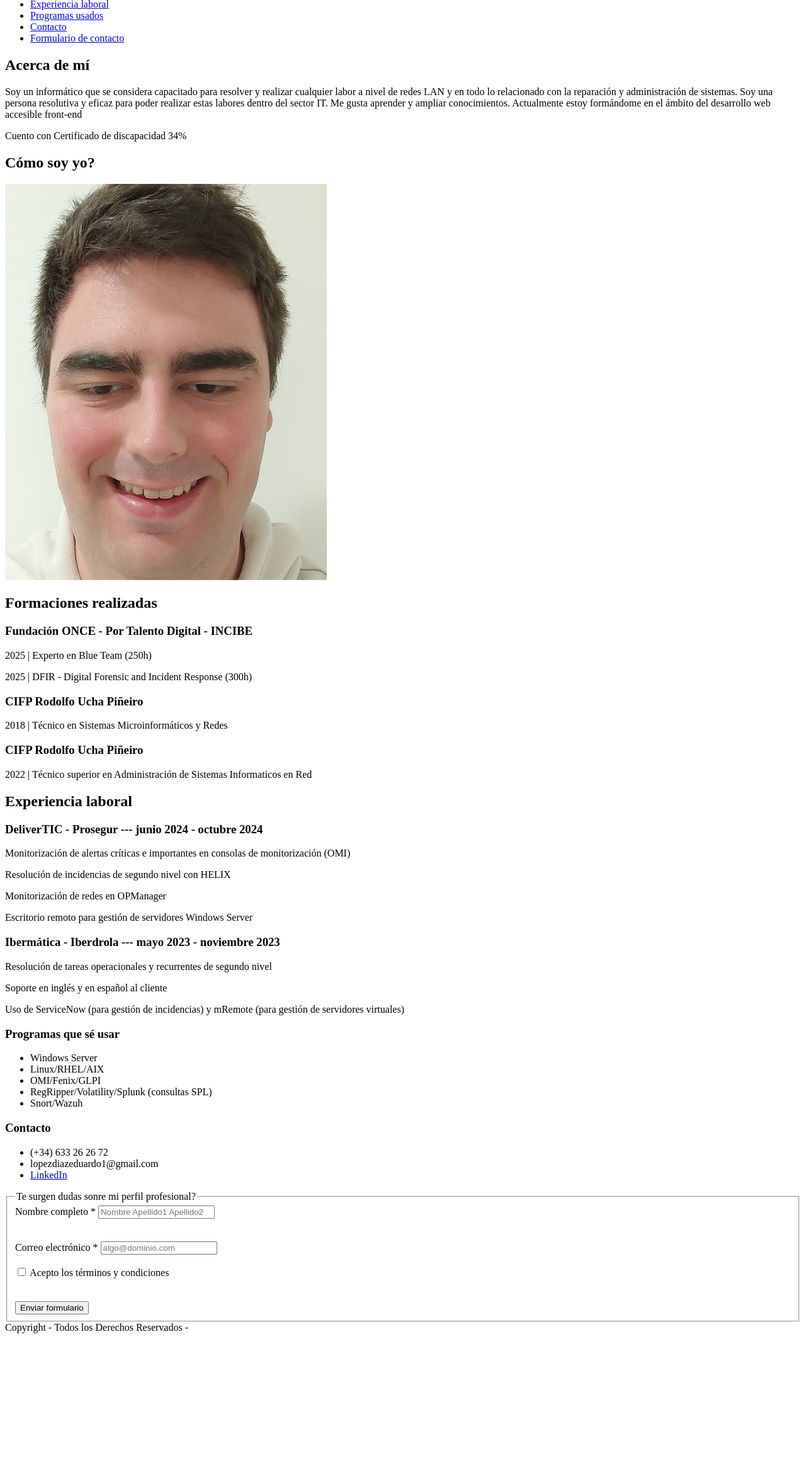
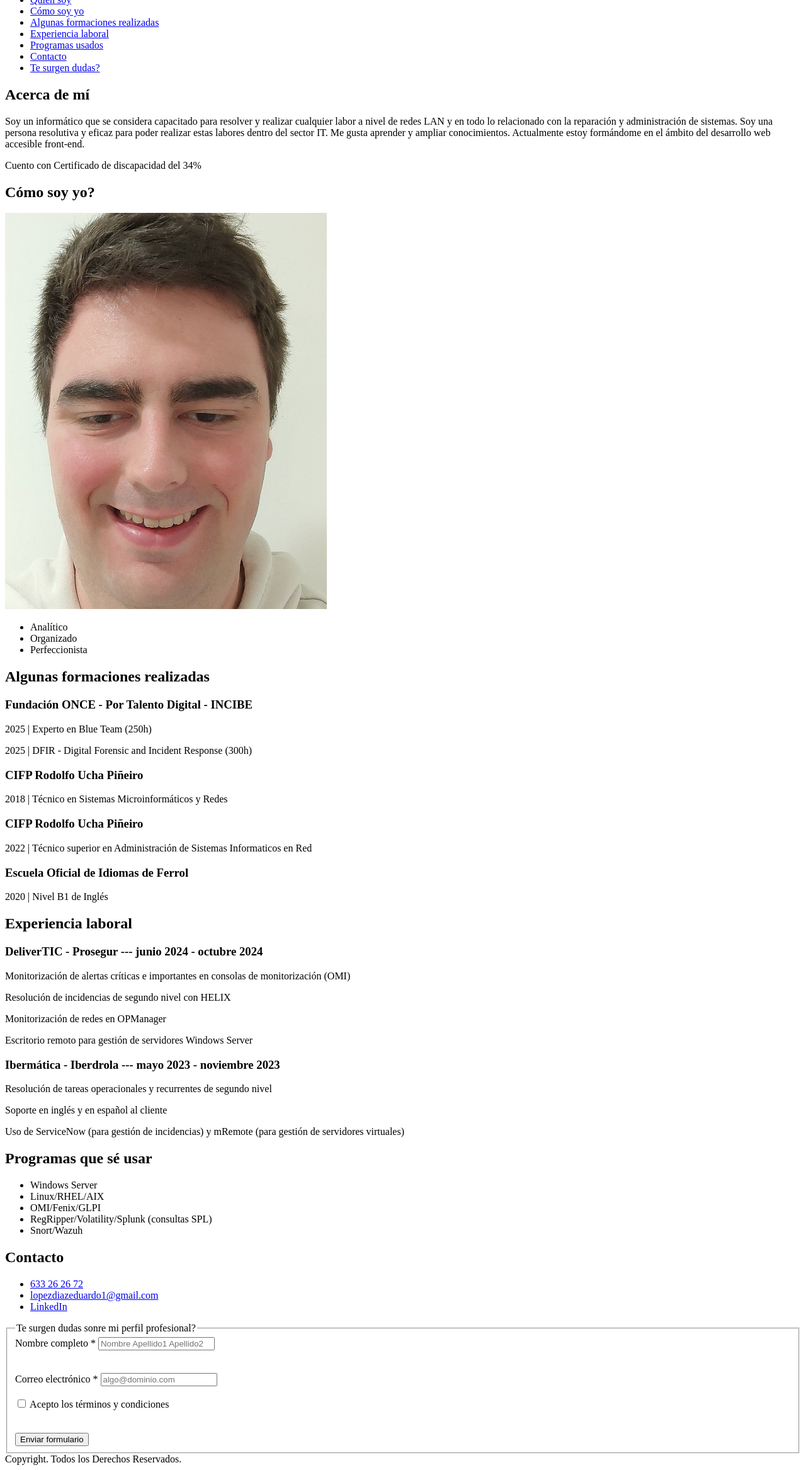
Before and after one commit to eduardold9/practicas_html_css_js, a plain HTML site: page CVAccesible.html in a window 1280 px wide. Shown: the part 136-2470 px from the top of the page at 63% size. Before the commit the page ends 2261 px from the top, so only its background shows below. Drawn offline with Linux system fonts and the light colour scheme.

Commit message:
Subida inicial de prácticas de HTML

```diff
--- a/CVAccesible.html
+++ b/CVAccesible.html
@@ -3,28 +3,29 @@
 <head>
     <meta charset="UTF-8">
     <meta name="viewport" content="width=device-width, initial-scale=1.0">
-    <title>Eduardo Lopez Diaz CV Accesible</title>
+    <title>Eduardo Lopez Diaz - CV Accesible</title>
 </head>
 <body>
 <h1> Eduardo López Díaz - CV Accesible </h1>
 
 <main>
 <nav>
+<h2> Contenidos </h2>
   <ul>
-    <li><a href="#acercade"  title="MI biografía profesional">Quién soy</a></li>
+    <li><a href="#acerca_de"  title="MI biografía profesional">Quién soy</a></li>
     <li><a href="#foto_perfil"  title="Mi foto de perfil">Cómo soy yo</a></li>
-    <li><a href="#formaciones_realizadas"  title="Algunas formaciones realizadas relevantes">Formaciones realizadas</a></li>
+    <li><a href="#formaciones_realizadas"  title="Algunas formaciones realizadas relevantes">Algunas formaciones realizadas</a></li>
     <li><a href="#experiencia_laboral"  title="Experiencia laboral">Experiencia laboral</a></li>
     <li><a href="#programas"  title="Repositorio de programas">Programas usados</a></li>
     <li><a href="#contacto" title="Más información">Contacto</a></li>
-    <li><a href="#formulario" title="Quieres saber más sobre mí?">Formulario de contacto</a></li>
+    <li><a href="#formulario" title="Quieres saber más sobre mí?">Te surgen dudas?</a></li>
 
   </ul>
 </nav>
 </main>
 
 <section>
-    <h2 id="acercade"> Acerca de mí </h2>
+    <h2 id="acerca_de"> Acerca de mí </h2>
 	<article>
 		<p> Soy un informático que se considera
 			capacitado para resolver y realizar
@@ -36,13 +37,19 @@
 			gusta aprender y ampliar
 			conocimientos.
 			Actualmente estoy formándome en el ámbito
-			del desarrollo web accesible front-end </p>
-			<p> Cuento con Certificado de discapacidad 34% </p>
+			del desarrollo web accesible front-end. </p>
+			<p> Cuento con Certificado de discapacidad del 34% </p>
 		</article>
 <aside id="foto_perfil"> <h2> Cómo soy yo? </h2>
-<img src="imagenes/EduardoLopezDiaz_FotoPerfil.JPG"> </asideimg>
+<img src="imagenes/EduardoLopezDiaz_FotoPerfil.JPG" alt="Mi foto de perfil"> </img>
+<ul>
+	<li> Analítico </li>
+	<li> Organizado </li>
+	<li> Perfeccionista </li>
+</ul>
+
 </aside>
-<h2 id="formaciones_realizadas"> Formaciones realizadas </h2>
+<h2 id="formaciones_realizadas"> Algunas formaciones realizadas </h2>
 <h3> Fundación ONCE - Por Talento Digital - INCIBE </h3>
 		<p>2025 | Experto en Blue Team (250h) </p>
 			<p>2025 | DFIR - Digital Forensic and Incident Response (300h) </p>
@@ -50,7 +57,8 @@
 			<p>2018 | Técnico en Sistemas Microinformáticos y Redes </p>
 		<h3>CIFP Rodolfo Ucha Piñeiro </h3>
 			<p>2022 | Técnico superior en Administración de Sistemas Informaticos en Red </p>
-</p>
+		<h3>Escuela Oficial de Idiomas de Ferrol </h3>
+			<p>2020 | Nivel B1 de Inglés </p>
 </section>
 <section id="imagenes">
   	<h2 id="experiencia_laboral"> Experiencia laboral </h2>
@@ -61,14 +69,12 @@
 			<p>Monitorización de redes en OPManager </p>
 			<p>Escritorio remoto para gestión de servidores Windows Server </p>
 		<h3> Ibermática - Iberdrola --- mayo 2023 - noviembre 2023 </h3>
-<p>Resolución de tareas operacionales y recurrentes de segundo nivel
-</p>
+			<p>Resolución de tareas operacionales y recurrentes de segundo nivel</p>
 			<p>Soporte en inglés y en español al cliente </p>
-<p> Uso de ServiceNow (para gestión de incidencias) y mRemote (para
-gestión de servidores virtuales) </p>
+			<p> Uso de ServiceNow (para gestión de incidencias) y mRemote (para gestión de servidores virtuales) </p>
 		</section>
 <section>
-	<h3 id="programas"> Programas que sé usar </h3>
+	<h2 id="programas"> Programas que sé usar </h2>
 	<ul>
 		<li>Windows Server </li>
 		<li>Linux/RHEL/AIX </li>
@@ -79,14 +85,13 @@ gestión de servidores virtuales) </p>
 </section>
 
 <section>
-	<h3 id="contacto"> Contacto </h3>
+	<h2 id="contacto"> Contacto </h2>
 	<ul>
-		<li> (+34) 633 26 26 72 </li>
-		<li> lopezdiazeduardo1@gmail.com </li>
+		<li> <a href="tel:633262672"> 633 26 26 72 </a></li>
+		<li> <a href="mailto:lopezdiazeduardo1@gmail.com" >lopezdiazeduardo1@gmail.com </a> </li>
 		<li> <a href="https://www.linkedin.com/in/eduardo-lopez-diaz-8134a9251/"> LinkedIn </a> </li>
 		</ul>
 </section>
-
 
 <form action="#" method="post" id="formulario">
  <fieldset>
@@ -104,13 +109,13 @@ gestión de servidores virtuales) </p>
  </div>
 	<br>
 <label>
-  <input type="checkbox" name="opcion" value="0"> Acepto los términos y condiciones </label>
+  <input type="checkbox" name="checkbox_tyc" value="0"> Acepto los términos y condiciones </label>
 	</br>
 	<br> </br>
 	<button type="submit">Enviar formulario</button>
  </fieldset>
 
-<footer>Copyright - Todos los Derechos Reservados -</footer>
+<footer>Copyright. Todos los Derechos Reservados. </footer>
 </body>
 </html>
 </form>
```
Lines whose indentation alone changed are shown as unchanged.
